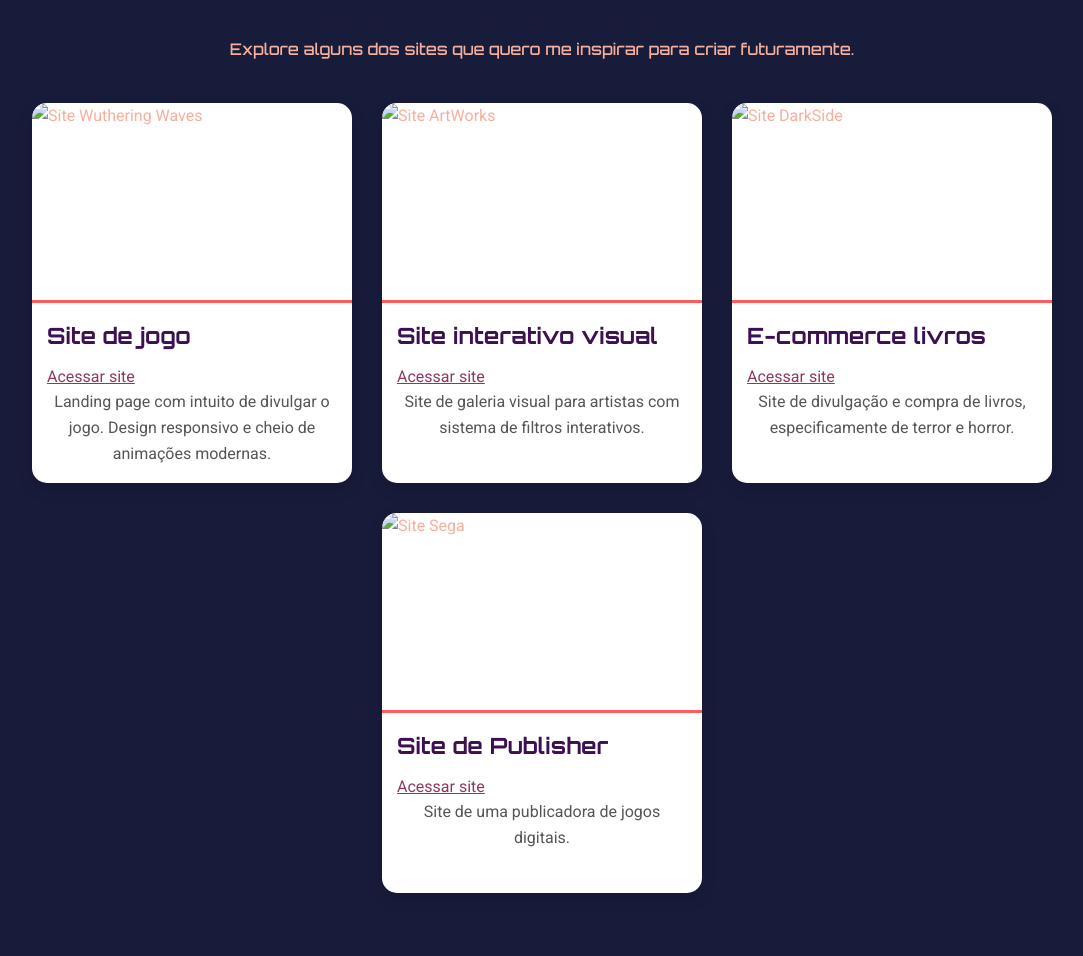
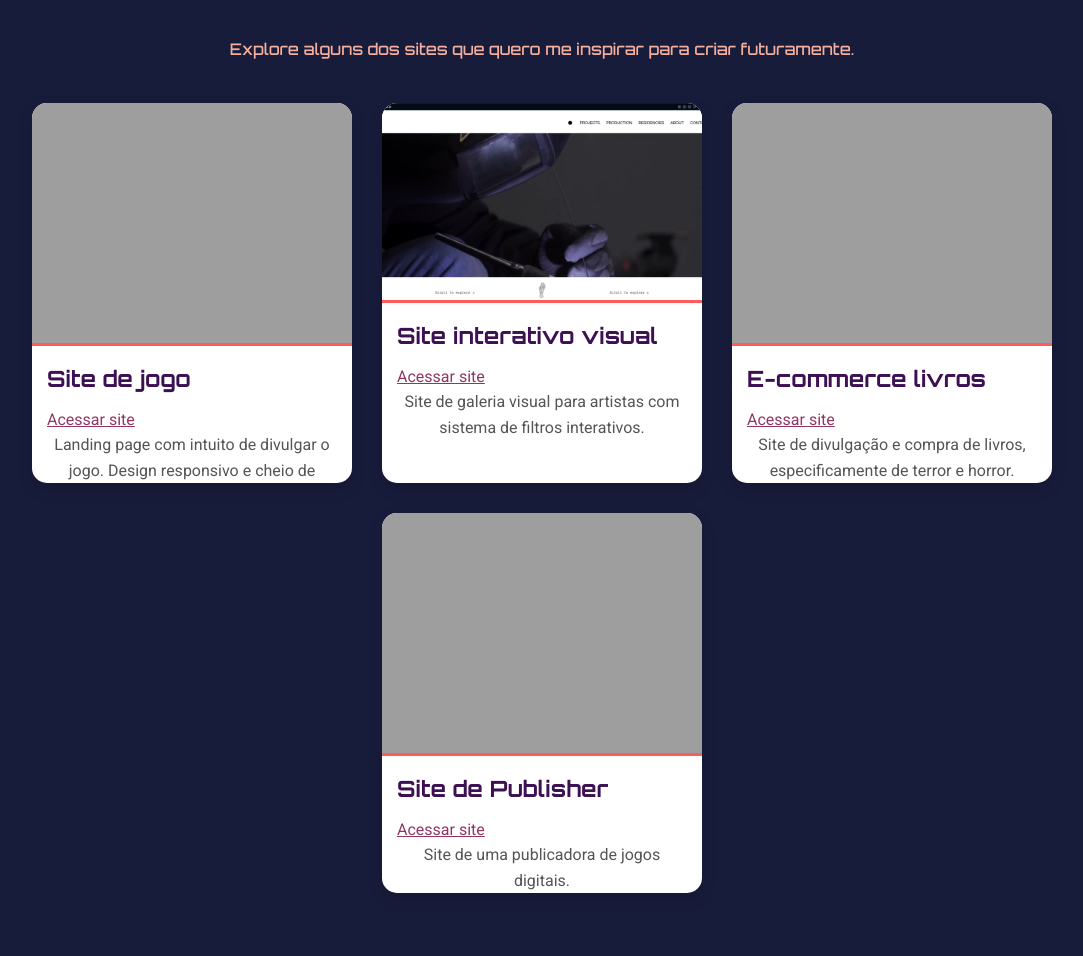
Before and after one commit to gaiaramos/portifolio_pessoal_gaia, a plain HTML site: page index.html in a window 1280 px wide. Shown: the part 1027-1983 px from the top of the page, without its empty margins (98-1181 px from the left). Drawn offline with Linux system fonts and the light colour scheme; the site is published under a folder, as on GitHub Pages, so addresses that start at the root find nothing.

Commit message:
Update index.html
Arrumando link das imagens da seção projetos

```diff
--- a/index.html
+++ b/index.html
@@ -70,7 +70,7 @@
       <div class="grid-projetos">
         <!-- Projeto 1 -->
         <div class="projeto">
-          <img src="/imagens/TelaWaves.png" alt="Site Wuthering Waves" class="img-projeto">
+          <img src="imagens/TelaWaves.png" alt="Site Wuthering Waves" class="img-projeto">
           <div class="descricao">
             <h3>Site de jogo</h3>
             <a href="https://wutheringwaves.kurogames.com/en" target="_blank">Acessar site</a>
@@ -83,7 +83,7 @@
 
         <!-- Projeto 2 -->
         <div class="projeto">
-          <img src="/imagens/SiteArtWorks.png" alt="Site ArtWorks" class="img-projeto">
+          <img src="imagens/SiteArtWorks.png" alt="Site ArtWorks" class="img-projeto">
           <div class="descricao">
             <h3>Site interativo visual</h3>
             <a href="https://artworks.pt" target="_blank">Acessar site</a>
@@ -96,7 +96,7 @@
 
         <!-- Projeto 3 -->
         <div class="projeto">
-          <img src="/imagens/SiteDarkside.png" alt="Site DarkSide" class="img-projeto">
+          <img src="imagens/SiteDarkside.png" alt="Site DarkSide" class="img-projeto">
           <div class="descricao">
             <h3>E-commerce livros</h3>
             <a href="https://www.darksidebooks.com.br" target="_blank">Acessar site</a>
@@ -112,7 +112,7 @@
 
         <!-- Projeto 4 -->
         <div class="projeto">
-          <img src="/imagens/SiteSega.png" alt="Site Sega" class="img-projeto">
+          <img src="imagens/SiteSega.png" alt="Site Sega" class="img-projeto">
           <div class="descricao">
             <h3>Site de Publisher</h3>
             <a href="https://www.sega.com" target="_blank">Acessar site</a>
```
